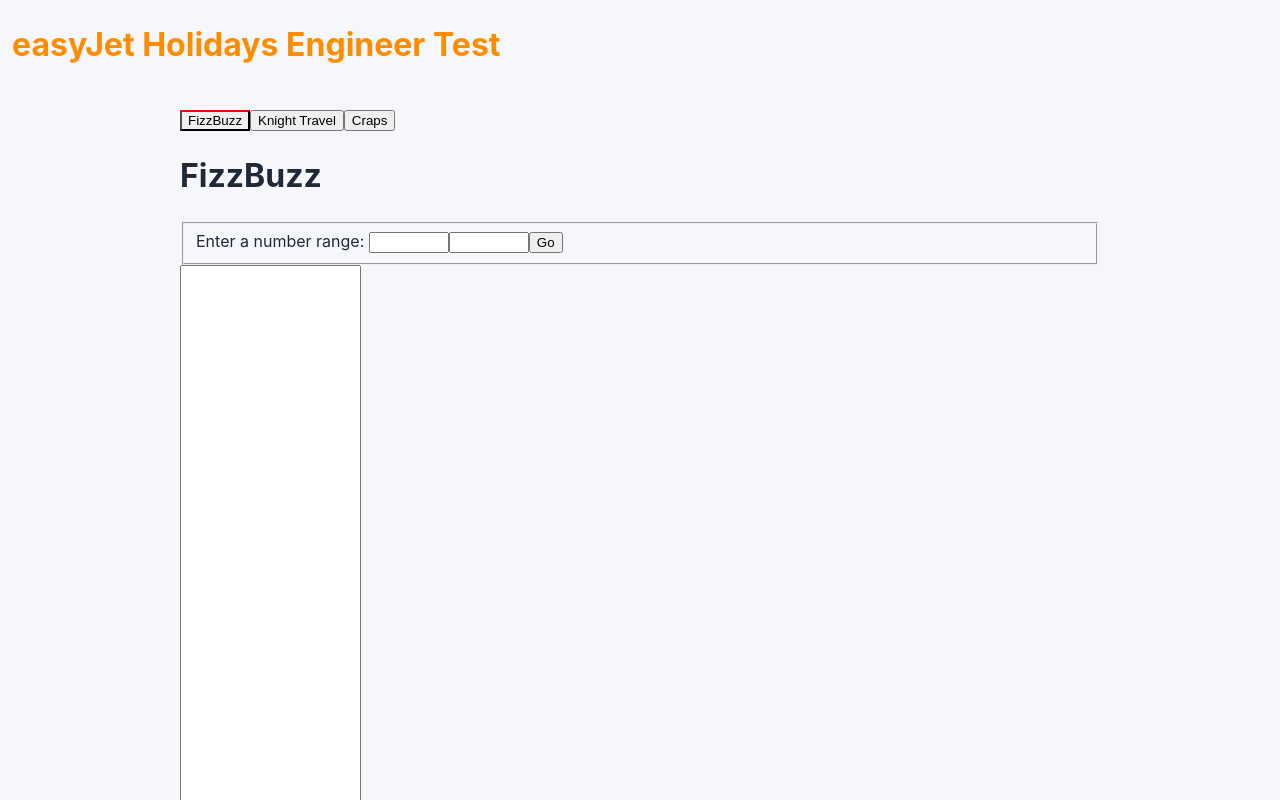
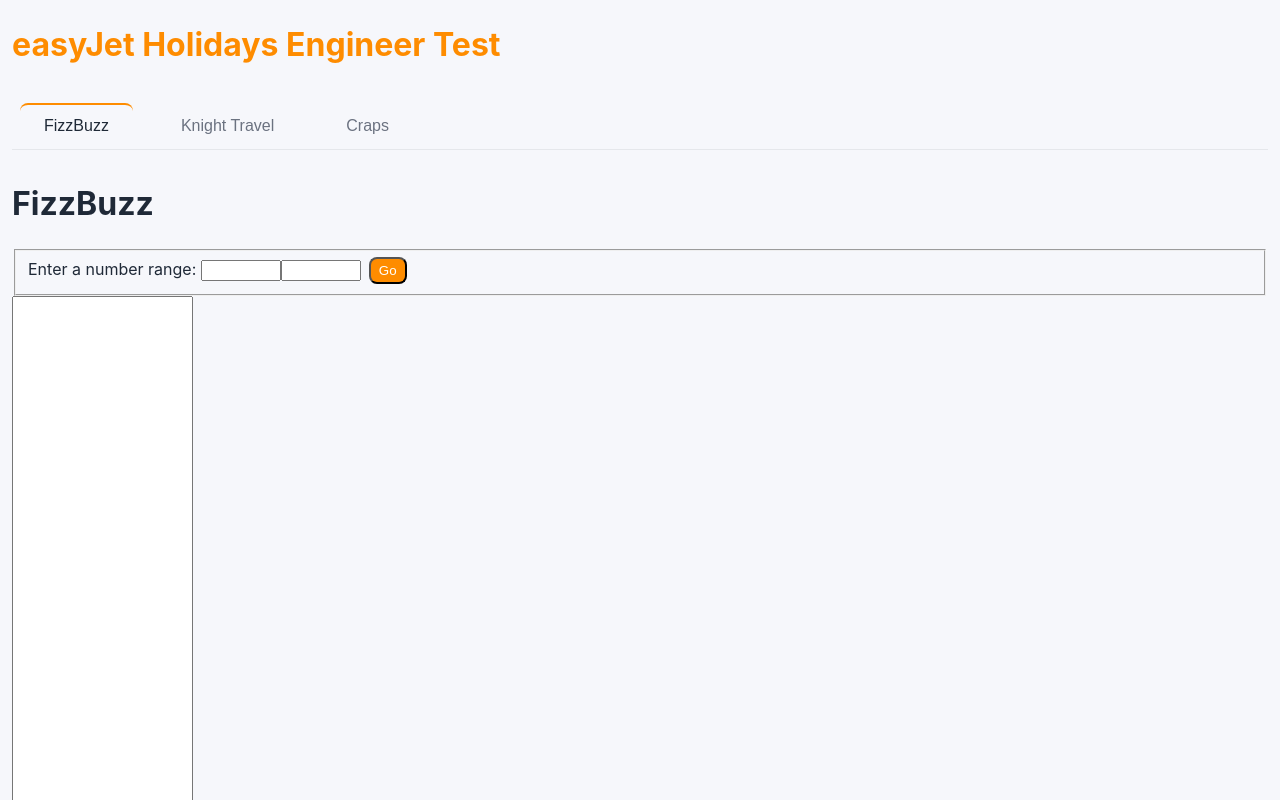
Before and after one commit to anami/easyjet-test, a React (Vite) app: page / in a window 1280 px wide. Shown: the top 800 px of the page. Built offline with nearby package versions, Linux system fonts and the light colour scheme.

Commit message:
improve styling

```diff
--- a/src/App.css
+++ b/src/App.css
@@ -1,190 +1,34 @@
 
 
-.tabs [aria-selected='true'] {
-  border-top: solid 2px red;
+.tabs {
+  margin-bottom: 30px;
 }
 
-/* .counter {
+.tabs [role='tablist'] {
+  display: flex;
+  gap: 8px;
+  border-bottom: 1px solid #e5e7eb;
+}
+
+.tabs button[role='tab'] {
+  padding: 12px 24px;
+  background: none;
+  border: none;
+  border-top: 2px solid transparent;
+  border-bottom: 2px solid transparent;
+  cursor: pointer;
   font-size: 16px;
-  padding: 5px 10px;
-  border-radius: 5px;
-  color: var(--accent);
-  background: var(--accent-bg);
-  border: 2px solid transparent;
-  transition: border-color 0.3s;
-  margin-bottom: 24px;
+  color: #6b7280;
+  transition: all 0.2s;
 
   &:hover {
-    border-color: var(--accent-border);
+    color: #1f2937;
+    background: #f9fafb;
   }
-  &:focus-visible {
-    outline: 2px solid var(--accent);
-    outline-offset: 2px;
+
+  &[aria-selected='true'] {
+    border-top: solid 2px var(--main-color);
+    color: #1f2937;
+    font-weight: 500;
   }
 }
-
-.hero {
-  position: relative;
-
-  .base,
-  .framework,
-  .vite {
-    inset-inline: 0;
-    margin: 0 auto;
-  }
-
-  .base {
-    width: 170px;
-    position: relative;
-    z-index: 0;
-  }
-
-  .framework,
-  .vite {
-    position: absolute;
-  }
-
-  .framework {
-    z-index: 1;
-    top: 34px;
-    height: 28px;
-    transform: perspective(2000px) rotateZ(300deg) rotateX(44deg) rotateY(39deg)
-      scale(1.4);
-  }
-
-  .vite {
-    z-index: 0;
-    top: 107px;
-    height: 26px;
-    width: auto;
-    transform: perspective(2000px) rotateZ(300deg) rotateX(40deg) rotateY(39deg)
-      scale(0.8);
-  }
-}
-
-#center {
-  display: flex;
-  flex-direction: column;
-  gap: 25px;
-  place-content: center;
-  place-items: center;
-  flex-grow: 1;
-
-  @media (max-width: 1024px) {
-    padding: 32px 20px 24px;
-    gap: 18px;
-  }
-}
-
-#next-steps {
-  display: flex;
-  border-top: 1px solid var(--border);
-  text-align: left;
-
-  & > div {
-    flex: 1 1 0;
-    padding: 32px;
-    @media (max-width: 1024px) {
-      padding: 24px 20px;
-    }
-  }
-
-  .icon {
-    margin-bottom: 16px;
-    width: 22px;
-    height: 22px;
-  }
-
-  @media (max-width: 1024px) {
-    flex-direction: column;
-    text-align: center;
-  }
-}
-
-#docs {
-  border-right: 1px solid var(--border);
-
-  @media (max-width: 1024px) {
-    border-right: none;
-    border-bottom: 1px solid var(--border);
-  }
-}
-
-#next-steps ul {
-  list-style: none;
-  padding: 0;
-  display: flex;
-  gap: 8px;
-  margin: 32px 0 0;
-
-  .logo {
-    height: 18px;
-  }
-
-  a {
-    color: var(--text-h);
-    font-size: 16px;
-    border-radius: 6px;
-    background: var(--social-bg);
-    display: flex;
-    padding: 6px 12px;
-    align-items: center;
-    gap: 8px;
-    text-decoration: none;
-    transition: box-shadow 0.3s;
-
-    &:hover {
-      box-shadow: var(--shadow);
-    }
-    .button-icon {
-      height: 18px;
-      width: 18px;
-    }
-  }
-
-  @media (max-width: 1024px) {
-    margin-top: 20px;
-    flex-wrap: wrap;
-    justify-content: center;
-
-    li {
-      flex: 1 1 calc(50% - 8px);
-    }
-
-    a {
-      width: 100%;
-      justify-content: center;
-      box-sizing: border-box;
-    }
-  }
-}
-
-#spacer {
-  height: 88px;
-  border-top: 1px solid var(--border);
-  @media (max-width: 1024px) {
-    height: 48px;
-  }
-}
-
-.ticks {
-  position: relative;
-  width: 100%;
-
-  &::before,
-  &::after {
-    content: '';
-    position: absolute;
-    top: -4.5px;
-    border: 5px solid transparent;
-  }
-
-  &::before {
-    left: 0;
-    border-left-color: var(--border);
-  }
-  &::after {
-    right: 0;
-    border-right-color: var(--border);
-  }
-} */
--- a/src/components/craps/Craps.tsx
+++ b/src/components/craps/Craps.tsx
@@ -107,7 +107,7 @@
     return (
         <>
             <h1>Craps</h1>
-            <div style={{ marginTop: '30px', marginBottom: '20px', paddingTop: '20px' }}>
+            <div>
                 <h2>Simulation</h2>
                 <div>
                     <label htmlFor="num-games">Number of games to simulate: </label>
--- a/src/index.css
+++ b/src/index.css
@@ -2,21 +2,35 @@
   font-family: Inter, system-ui, sans-serif;
   line-height: 1.5;
   --main-color: #fe8c00;
+  --text-color: #1f2937;
+  --main-bg-color: #f6f7fb;
+  --disabled-button: #ccc;
 }
 
 body {
   margin: 0;
-  background: #f6f7fb;
-  color: #1f2937;
+  background: var(--main-bg-color);
+  color: var(--text-color);
 }
 
 main {
-  max-width: 920px;
   margin: 0 auto;
-  padding: 16px;
+  padding: 12px;
 }
 
 header {
    color: var(--main-color);
    padding: 0 12px;
 }
+
+button {
+  background-color: var(--main-color);
+  padding: 4px 8px;
+  color: white;
+  margin: 0 8px;
+  border-radius: 8px;
+
+  &:disabled {
+    background-color: var(--disabled-button);
+  }
+}
```
